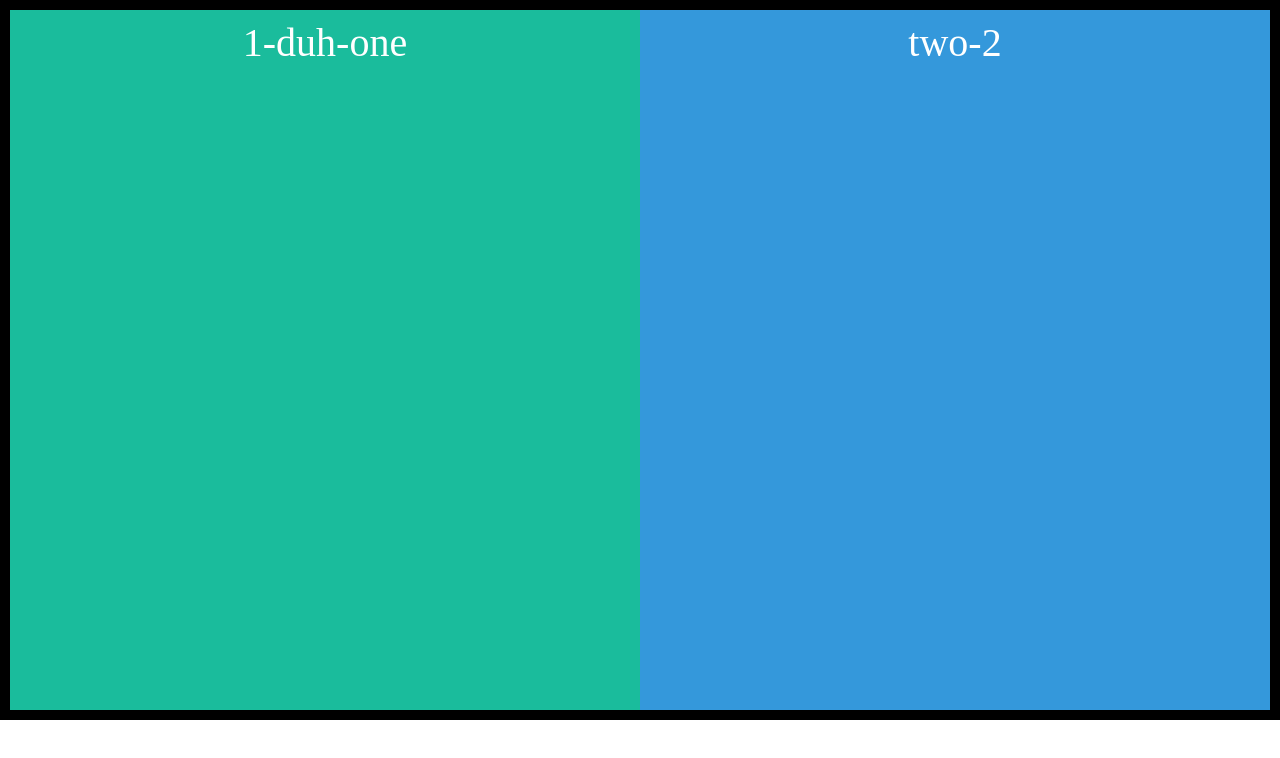
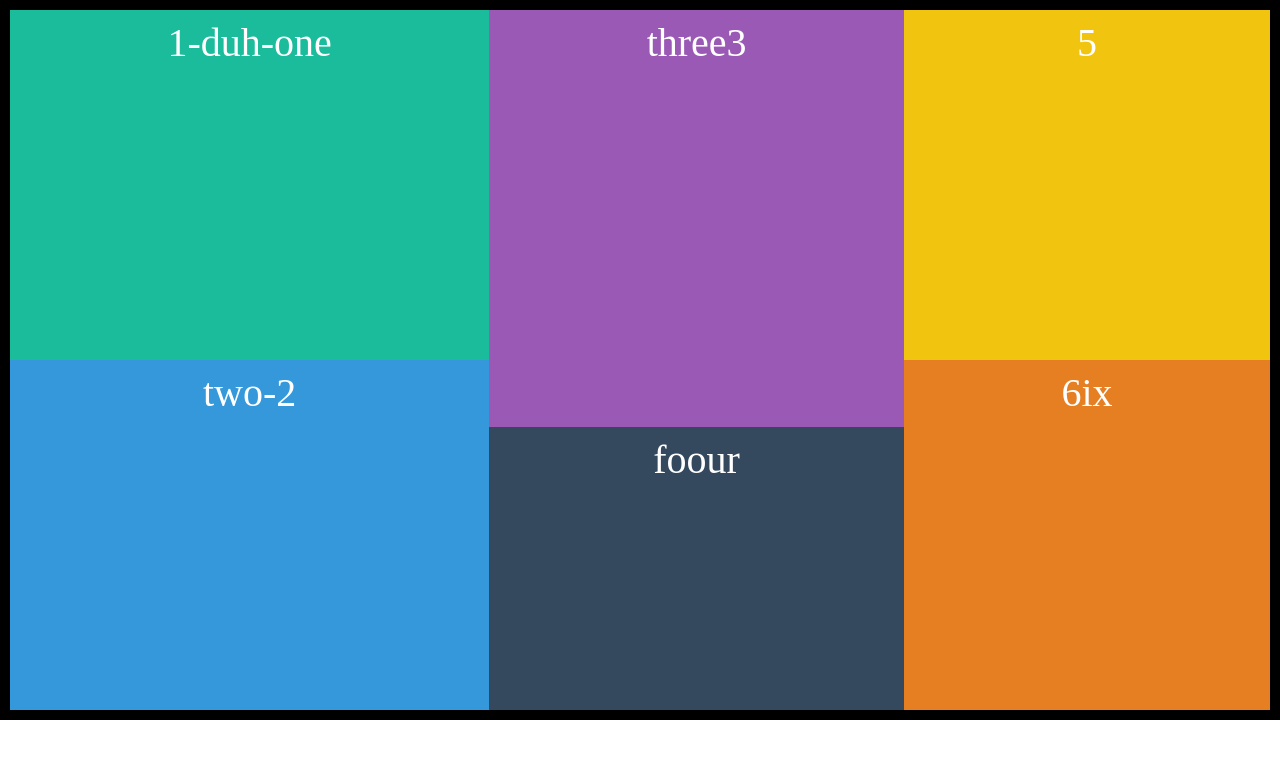
Before and after one commit to Dayun123/wes_bos-what-the-flexbox, a plain HTML site: page index.html in a window 1280 px wide. Drawn offline with Linux system fonts and the light colour scheme.

Commit message:
Add notes and examples for how flex-basis and flex-wrap work together.
Played around with flex-basis and flex-wrap in row and column flex-directions. Note that in column flex-directions, you will need to manage the height of the flex-container if you want wrapping to occur.

```diff
--- a/index.html
+++ b/index.html
@@ -12,6 +12,10 @@
     <!-- Flex items -->
     <div class="box box1">1-duh-one</div>
     <div class="box box2">two-2</div>
+    <div class="box box3">three3</div>
+    <div class="box box4">foour</div>
+    <div class="box box5">5</div>
+    <div class="box box6">6ix</div>
   </div>
 </body>
 </html>
--- a/notes.txt
+++ b/notes.txt
@@ -66,3 +66,7 @@ One of the main purposes of the flexbox layout style is to deal with the distrib
 ****** Understanding Flexbox Sizing, flex-grow, flex-shrink, flex-basis *******
 
 The flex-grow, flex-shrink, and flex-basis properties control how flex-items distribute extra space in the container (flex-grow), or how they deal with when there is not enough space in the container (flex-shrink), and what the ideal size of each element is (flex-basis.). All three of these properties can be set individually, but you should always use the shorthand flex property to set them as the browser will intelligently handle stuff you leave out if you only set the flex-grow like we did the previous lesson.
+
+************ How flex-basis and wrapping Work Together *******************
+
+No meaningful notes, just play around with flex-basis, wrap vs. no-wrap, and changing the flex-direction from row to column. Note that when the flex-direction is column, you will need to account for the height of the container if you want to see the columns wrap, since the browser will naturally just allow the user to scroll when content spills below the screen.
--- a/style.css
+++ b/style.css
@@ -26,23 +26,17 @@
   display: flex;
   border: 10px solid black;
   height: 90vh;
+  flex-wrap: wrap;
+  flex-direction: column;
 }
 
-.box1 {
-  /* Hard to explain how the proportions work here... Basically, setting the flex-grow property will allow this box to add the extra space in a container to its width. If all boxes in a container have a flex-grow of 1, then all the space left over after their flex-basis' have been calculated will be distributed evenly to all of them. */
+.box {
+  /* Sets the desired width for all the boxes. Will need to set |flex-wrap: wrap| on the parent flex-container in order to see this in action if there are too many boxes on the main axis. */
+  flex-basis: 250px;
   flex-grow: 1;
-  /* Flex-shrink allows this flex-item to give up this proportion of it's width as the available space in the container gets smaller. */
-  flex-shrink: 10;
-  /* In an ideal situation, set the width of the flex-item to 200px. */
-  flex-basis: 400px;
 
-  /* All of the above properties can and SHOULD be replaced by the single flex property. */
-  flex: 1 10 400px;
 }
 
-.box2 {
-  flex-grow: 1;
-  flex-shrink: 1;
-  flex-basis: 400px;
-  flex: 1 1 400px;
+.box3 {
+  flex-grow: 5;
 }
```
